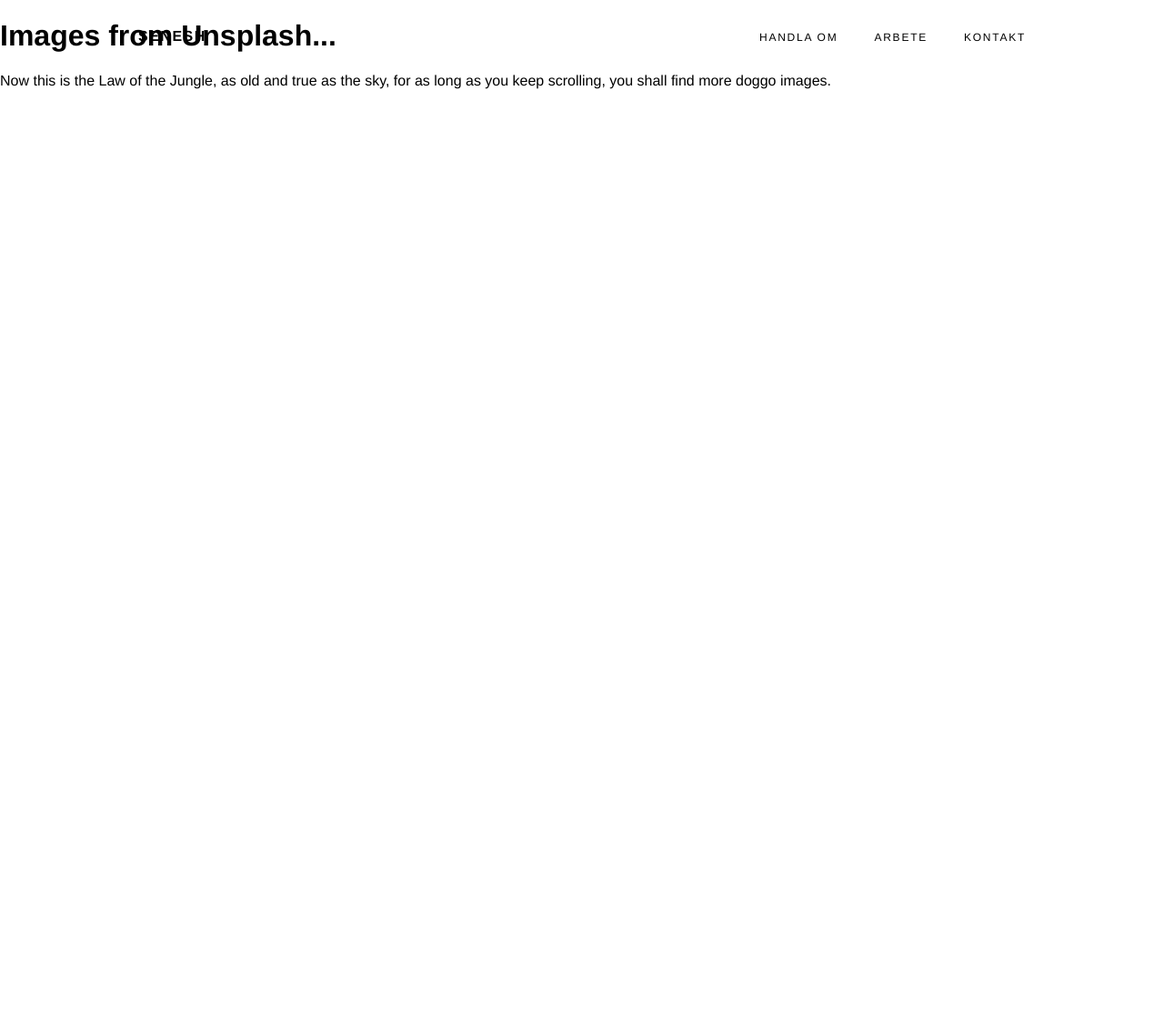
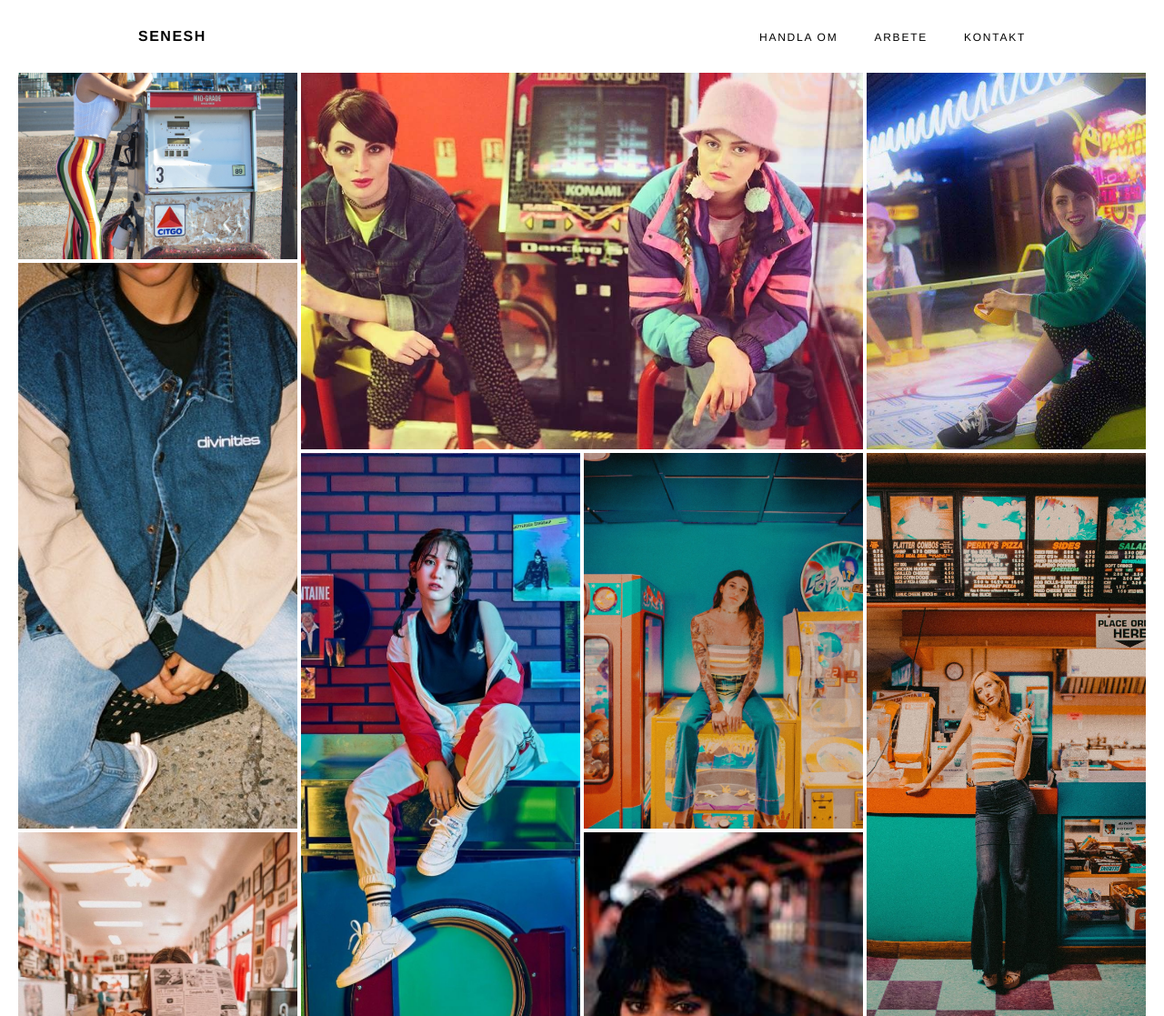
Before and after one commit to xdebbie/portfolio-hannah-senesh, a Gatsby site: page /work in a window 1280 px wide. Shown: the top 1117 px of the page at 91% size. Before the commit the page ends 800 px from the top, so only its background shows below. Built offline with nearby package versions, Linux system fonts and the light colour scheme; Gatsby itself is replaced by a stand-in of ours.

Commit message:
Create gallery

```diff
--- a/gatsby-config.js
+++ b/gatsby-config.js
@@ -28,6 +28,15 @@ module.exports = {
       },
     },
     `gatsby-plugin-sass`,
+    {
+      resolve: `gatsby-source-filesystem`,
+      options: {
+        name: `gallery`,
+        path: `${__dirname}/src/gallery`,
+      },
+    },
+    `gatsby-transformer-sharp`,
+    `gatsby-plugin-sharp`,
     // this (optional) plugin enables Progressive Web App + Offline functionality
     // To learn more, visit: https://gatsby.dev/offline
     // `gatsby-plugin-offline`,
--- a/src/components/workseries.js
+++ b/src/components/workseries.js
@@ -1,15 +1,17 @@
 import React from "react"
+import Img from "gatsby-image"
+import useGallery from "../hooks/useGallery"
 
-const Workseries = () => {
+const Gallery = () => {
+  const images = useGallery()
+
   return (
     <div className="gallery">
-      <h1>Images from Unsplash...</h1>
-      <p>
-        Now this is the Law of the Jungle, as old and true as the sky, for as
-        long as you keep scrolling, you shall find more doggo images.{" "}
-      </p>
+      {images.map(({ id, fluid }) => (
+        <Img key={id} fluid={fluid} />
+      ))}
     </div>
   )
 }
 
-export default Workseries
+export default Gallery
--- /dev/null
+++ b/src/hooks/useGallery.js
@@ -0,0 +1,25 @@
+import { graphql, useStaticQuery } from "gatsby"
+
+const useGallery = () => {
+  const data = useStaticQuery(graphql`
+    query {
+      allFile(filter: { sourceInstanceName: { eq: "gallery" } }) {
+        nodes {
+          id
+          childImageSharp {
+            fluid {
+              ...GatsbyImageSharpFluid
+            }
+          }
+        }
+      }
+    }
+  `)
+
+  return data.allFile.nodes.map(node => ({
+    ...node.childImageSharp,
+    id: node.id,
+  }))
+}
+
+export default useGallery
--- a/src/styles/styles.scss
+++ b/src/styles/styles.scss
@@ -455,3 +455,78 @@ footer {
         }
     }
 }
+
+// Work page
+.gallery {
+    margin: 5em 20px 0 20px;
+
+    display: grid;
+    grid-template-columns: repeat(4, 1fr);
+    grid-auto-rows: 16vw;
+    grid-gap: 4px;
+
+    img {
+        box-shadow: 0 2px 8px 0 rgba(0, 0, 0, 0.2), 0 3px 20px 0 rgba(0, 0, 0, 0.19);
+
+        &:hover {
+            filter: blur(2px);
+            transition: all ease 0.3s;
+            cursor: pointer;
+        }
+    }
+
+    :nth-child(12n + 2) {
+        grid-column: span 2;
+        grid-row: span 2;
+    }
+
+    :nth-child(12n + 3) {
+        grid-column: span 1;
+        grid-row: span 2;
+    }
+
+    :nth-child(12n + 4) {
+        grid-column: span 1;
+        grid-row: span 3;
+    }
+
+    :nth-child(12n + 5) {
+        grid-column: span 1;
+        grid-row: span 3;
+    }
+
+    :nth-child(12n + 6) {
+        grid-column: span 1;
+        grid-row: span 2;
+    }
+
+    :nth-child(12n + 7) {
+        grid-column: span 1;
+        grid-row: span 3;
+    }
+
+    :nth-child(12n + 8) {
+        grid-column: span 1;
+        grid-row: span 2;
+    }
+
+    :nth-child(12n + 9) {
+        grid-column: span 1;
+        grid-row: span 4;
+    }
+
+    :nth-child(12n + 10) {
+        grid-column: span 1;
+        grid-row: span 3;
+    }
+
+    :nth-child(12n + 11) {
+        grid-column: span 1;
+        grid-row: span 3;
+    }
+
+    :nth-child(12n + 12) {
+        grid-column: span 1;
+        grid-row: span 2;
+    }
+}
```
Also changed, not shown: package.json (+4 -4 lines), src/gallery/citgo.png (renamed from src/images/gallery/citgo.png), src/gallery/dancedance.png (renamed from src/images/gallery/dancedance.png), src/gallery/game.png (renamed from src/images/gallery/game.png), src/gallery/jacket.png (renamed from src/images/gallery/jacket.png), src/gallery/laundry.png (renamed from src/images/gallery/laundry.png), src/gallery/pop.png (renamed from src/images/gallery/pop.png), src/gallery/restaurant.png (renamed from src/images/gallery/restaurant.png), src/gallery/shake.png (renamed from src/images/gallery/shake.png), src/gallery/subway.png (renamed from src/images/gallery/subway.png), src/gallery/tv.png (renamed from src/images/gallery/tv.png), src/gallery/vinyl.png (renamed from src/images/gallery/vinyl.png), 3 other files. Lines whose indentation alone changed are shown as unchanged.
